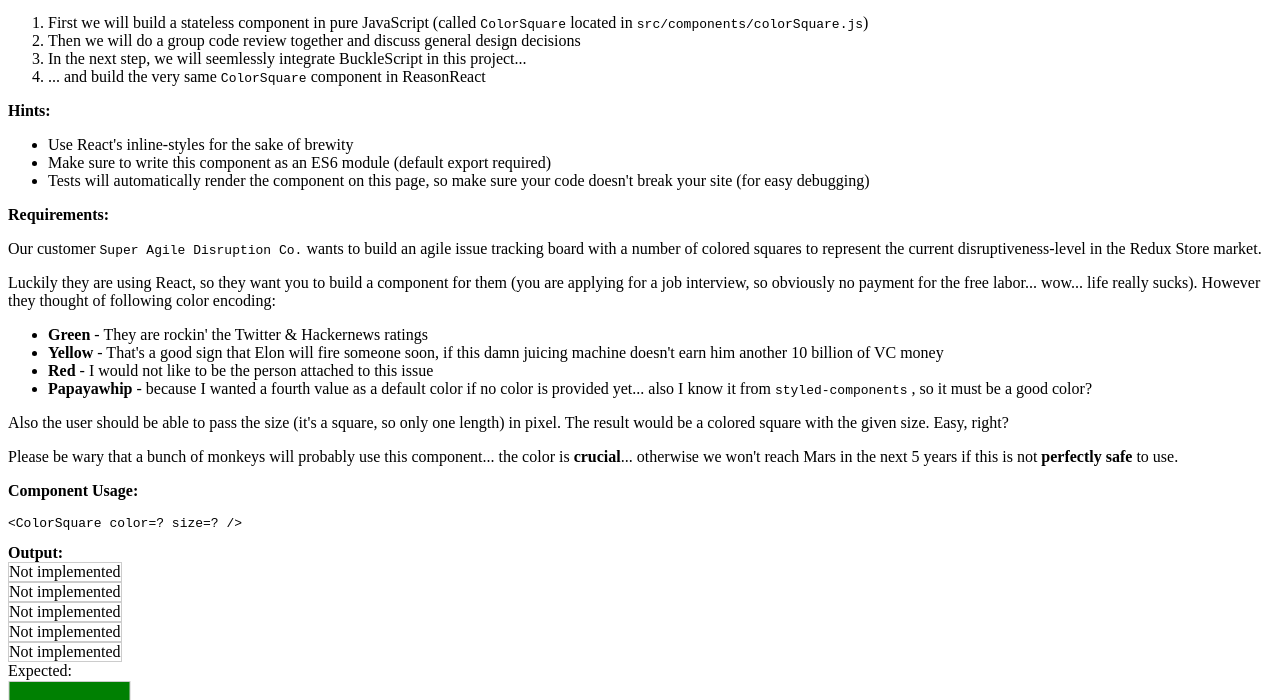
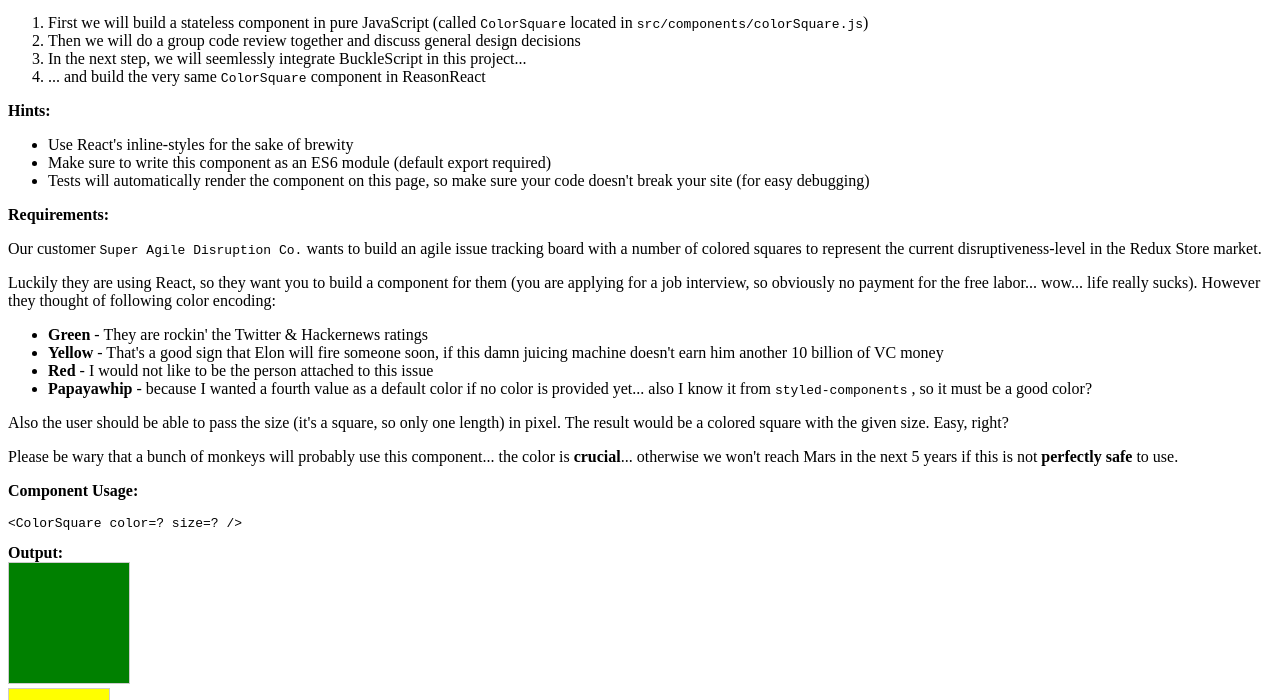
Before and after one commit to ryyppy/reason-workshop-exercise, a Gatsby site: page /step1 in a window 1280 px wide. Shown: the part 100-800 px from the top of the page. Built offline with nearby package versions, Linux system fonts and the light colour scheme; Gatsby itself is replaced by a stand-in of ours.

Commit message:
First ColorSquare impl in JS

```diff
--- a/src/components/colorSquare.js
+++ b/src/components/colorSquare.js
@@ -1,7 +1,24 @@
 import React from "react";
 
-const ColorSquare = props => {
-  return <div>Not implemented</div>;
+const ColorSquare = ({color, size}) => {
+  let backgroundColor;
+  switch(color) {
+    case "green":
+    case "yellow":
+    case "red":
+    case "papayawhip":
+      backgroundColor = color;
+      break;
+    default:
+      backgroundColor = "papayawhip";
+  };
+  const style = {
+    backgroundColor,
+    height: size,
+    width: size,
+  };
+
+  return <div style={style}></div>;
 };
 
 export default ColorSquare;
```
